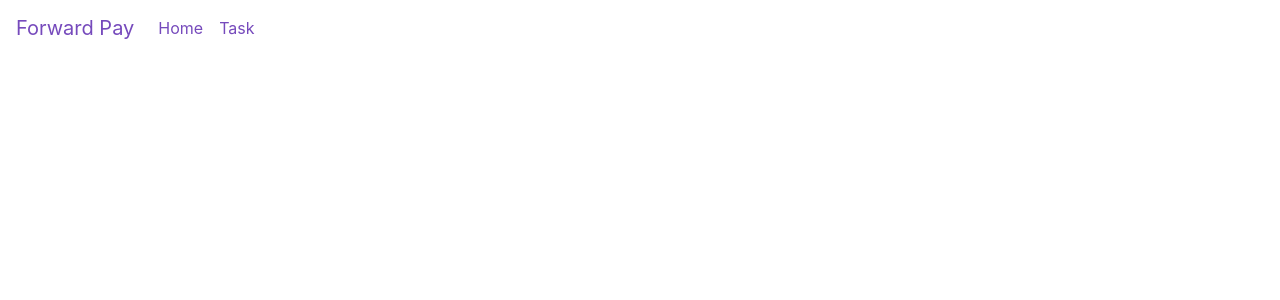
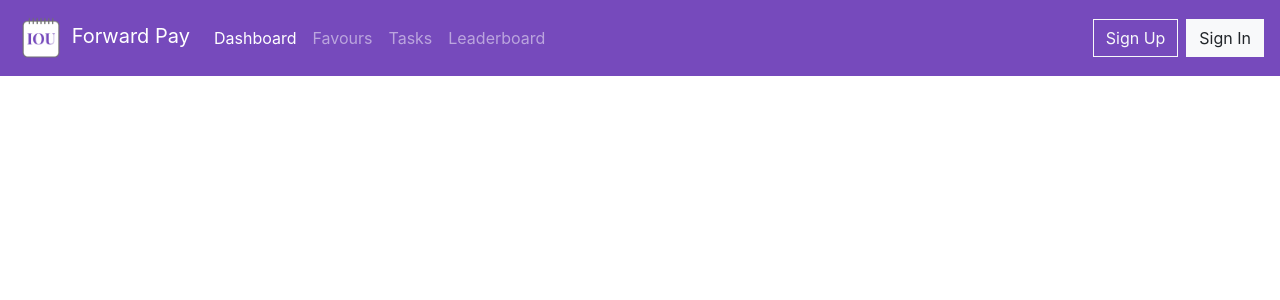
Before and after one commit to sukanthm/uts-aip-spring2020, a Next.js app in the folder frontend/: page / in a window 1280 px wide. Shown: the top 300 px of the page. Built offline with nearby package versions, Linux system fonts and the light colour scheme.

Commit message:
👌IMPROVE: Changing color and adding icon to navbar

```diff
--- a/frontend/styles/general.scss
+++ b/frontend/styles/general.scss
@@ -1,3 +1,11 @@
+.navbar-forward{
+    background-color: $primary !important;
+}
+
+.logo-forward{
+    height: 50px;
+}
+
 
 .personal-nav{
     display: flex;
--- a/frontend/template-parts/TopNavbar.js
+++ b/frontend/template-parts/TopNavbar.js
@@ -2,8 +2,8 @@
 
 const TopNavbar = (props) => {
     return(
-        <nav className="navbar navbar-expand-lg mb-5 nb-forward">
-        <a className="navbar-brand" href="#">Forward Pay</a>
+      <nav className="navbar navbar-expand-lg navbar-dark bg-dark navbar-forward">
+      <a className="navbar-brand" href="#"><img src="../images/logo.png" alt="Default User" className="img-responsive logo-forward"/> Forward Pay</a>
       <button className="navbar-toggler" type="button" data-toggle="collapse" data-target="#navbarSupportedContent" aria-controls="navbarSupportedContent" aria-expanded="false" aria-label="Toggle navigation">
         <span className="navbar-toggler-icon"></span>
       </button>
@@ -11,12 +11,22 @@ const TopNavbar = (props) => {
       <div className="collapse navbar-collapse" id="navbarSupportedContent">
         <ul className="navbar-nav mr-auto">
           <li className="nav-item active">
-              <a className="nav-link" href="#">Home</a>
+            <a className="nav-link" href="#">Dashboard <span className="sr-only">(current)</span></a>
           </li>
           <li className="nav-item">
-              <a className="nav-link" href="#">Task</a>
+            <a className="nav-link" href="#">Favours</a>
+          </li>
+          <li className="nav-item">
+            <a className="nav-link" href="#">Tasks</a>
+          </li>
+          <li className="nav-item">
+            <a className="nav-link" href="#">Leaderboard</a>
           </li>
         </ul>
+        <form className="form-inline my-2 my-lg-0">
+          <button className="btn btn-outline-light mr-sm-2" type="submit">Sign Up</button>
+          <button className="btn btn-light my-2 my-sm-0" type="submit">Sign In</button>
+        </form>
       </div>
     </nav>
     )
```
Also changed, not shown: frontend/public/images/logo.png (added). Lines whose indentation alone changed are shown as unchanged.
